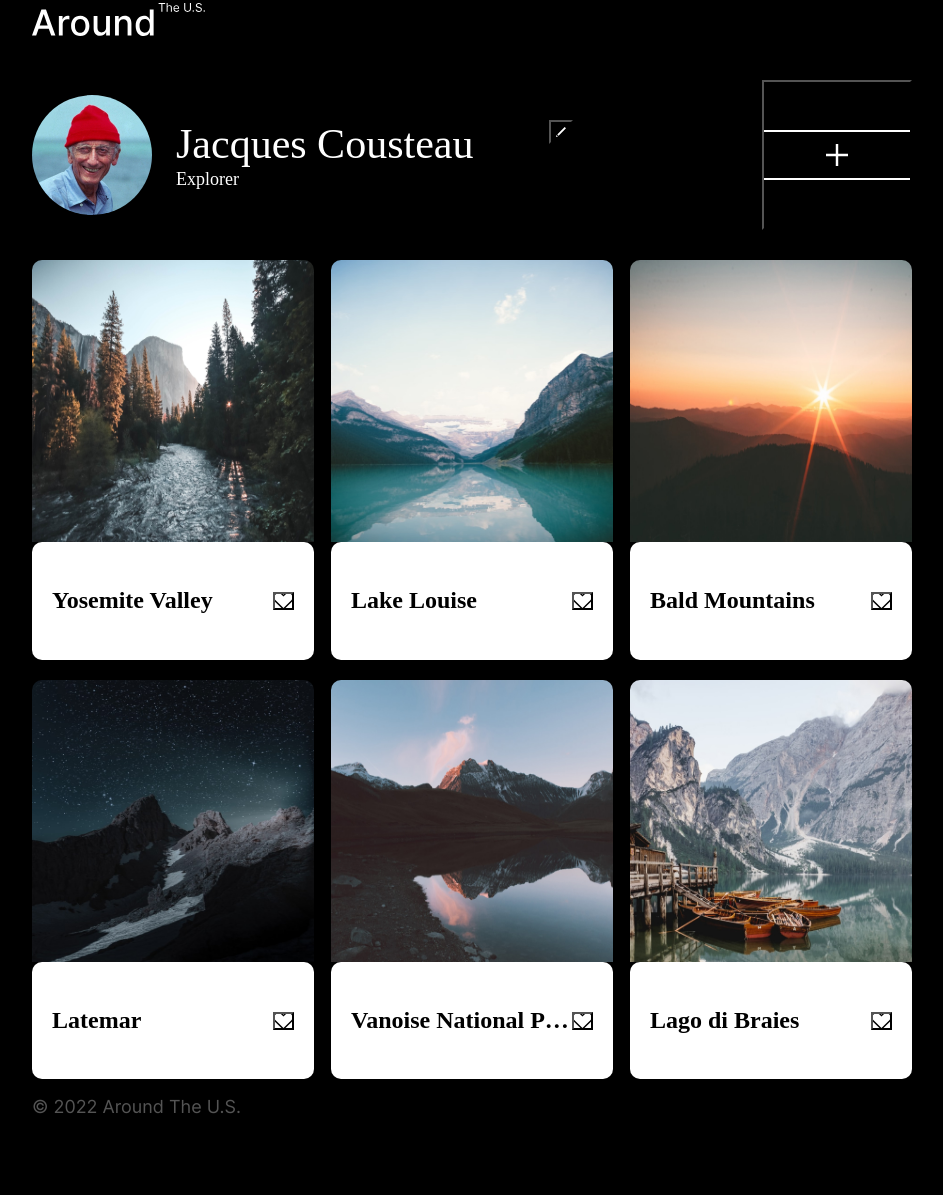
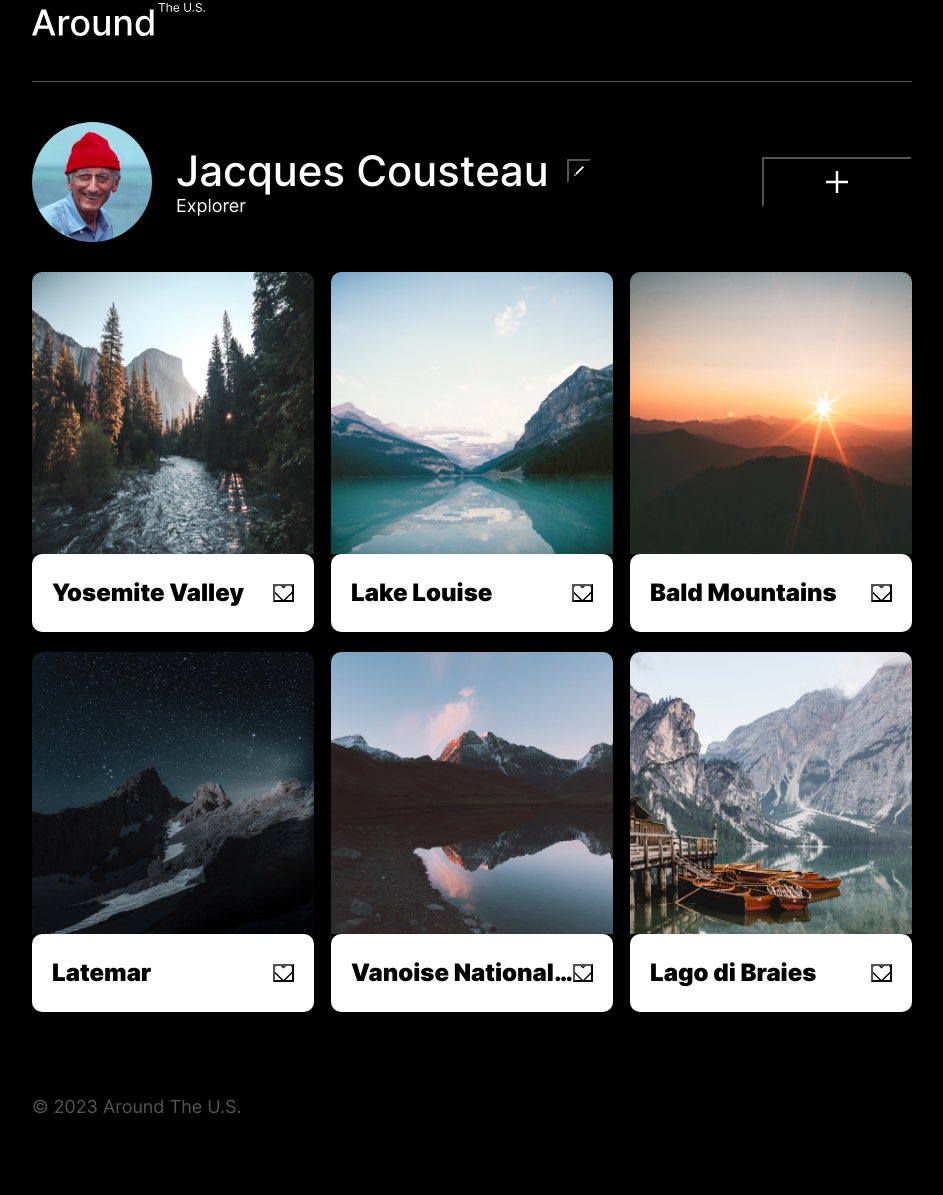
Before and after one commit to rmaldon3811/se_project_aroundtheus, a plain HTML site: page index.html in a window 1280 px wide. Shown: the part 42-1237 px from the top of the page, without its empty margins (168-1111 px from the left). Before the commit the page ends 1178 px from the top, so only its background shows below. Drawn offline with Linux system fonts and the light colour scheme.

Commit message:
new update for my project

```diff
--- a/index.html
+++ b/index.html
@@ -2,10 +2,7 @@
 <html lang="en">
   <head>
     <meta charset="UTF-8" />
-    <meta
-      content="width=device=width, user-scalable=no, initial scale=1.0"
-      name="viewport"
-    />
+    <meta content="width=device-width,  initial scale=1.0" name="viewport" />
     <meta http-equiv="X-UA-Compatible" content="ie=edge" />
     <title>Around the U.S.</title>
     <link rel="stylesheet" href="./pages/index.css" />
@@ -95,7 +92,7 @@
             </li>
           </ul>
           <footer class="footer page__section">
-            <p class="footer__copyright">&copy; 2022 Around The U.S.</p>
+            <p class="footer__copyright">&copy; 2023 Around The U.S.</p>
           </footer>
         </section>
       </main>
--- a/pages/index.css
+++ b/pages/index.css
@@ -14,8 +14,7 @@
 }
 
 .page__content {
-  margin-left: 200px;
-  margin-right: 200px;
+  margin: 0 auto;
   display: flex;
   flex-direction: column;
   min-height: 100vh;
@@ -23,6 +22,8 @@
 
 .header {
   margin-top: 45px;
+  border-bottom: 1px #545454 solid;
+  padding-bottom: 41px;
 }
 .profile {
   display: flex;
@@ -36,22 +37,32 @@
     "title button"
     "description description";
   grid-template-columns: minmax(auto, 373px) auto;
+  align-items: center;
 }
 
 .profile__edit-button {
   background: transparent url(../images/Edit\ Button.svg) center no-repeat;
   height: 24px;
   width: 24px;
+  margin-left: 18px;
   grid-area: button;
+}
+.profile__edit-button:hover {
+  opacity: 0.6;
 }
 .profile__add-button {
   background: transparent url(../images/Add\ Button.svg) center no-repeat;
   width: 150px;
-  height: 150px;
+  height: 50px;
   margin-left: auto;
+}
+
+.profile__add-button:hover {
+  opacity: 0.6;
 }
 .profile__title {
   font-size: 42px;
+  font-family: "Inter", Arial, Helvetica, sans-serif;
   line-height: 48px;
   font-weight: 500;
   grid-area: title;
@@ -59,6 +70,7 @@
 }
 .profile__description {
   font-size: 18px;
+  font-family: "Inter", Arial, Helvetica, sans-serif;
   line-height: 22px;
   font-weight: 400;
   grid-area: description;
@@ -78,7 +90,7 @@
 
 .cards {
   margin-top: 30px;
-  /*fonts*/
+  font-family: "Inter", Arial, Helvetica, sans-serif;
 }
 
 .card {
@@ -120,26 +132,31 @@
   text-overflow: ellipsis;
   white-space: nowrap;
   overflow: hidden;
+  margin: 0;
 }
 .card__like-button {
   background: transparent url(../images/like\ button.svg) center no-repeat;
   width: 21px;
   height: 18px;
 }
+.card__like-button:hover {
+  opacity: 0.5;
+}
 
 .footer {
   display: flex;
+  padding-top: 67px;
+  padding-bottom: 60px;
 }
 .footer__copyright {
   color: #545454;
-  font-family: "Inter";
+  font-family: "Inter", Arial, Helvetica, sans-serif;
   font-size: 18px;
   font-weight: normal;
 }
 
-@media screen and(max-width:480px) {
+@media screen and(max-width:596px) {
   .profile {
-    background-color: pink;
     flex-direction: column;
     justify-content: center;
     align-items: center;
@@ -150,9 +167,14 @@
     width: 100%;
   }
 
+  .profile__title {
+    font-size: 22px;
+  }
+
   .profile__description {
     width: 100%;
     text-align: center;
+    font-size: 14px;
   }
 
   .profile__add-button {
```
